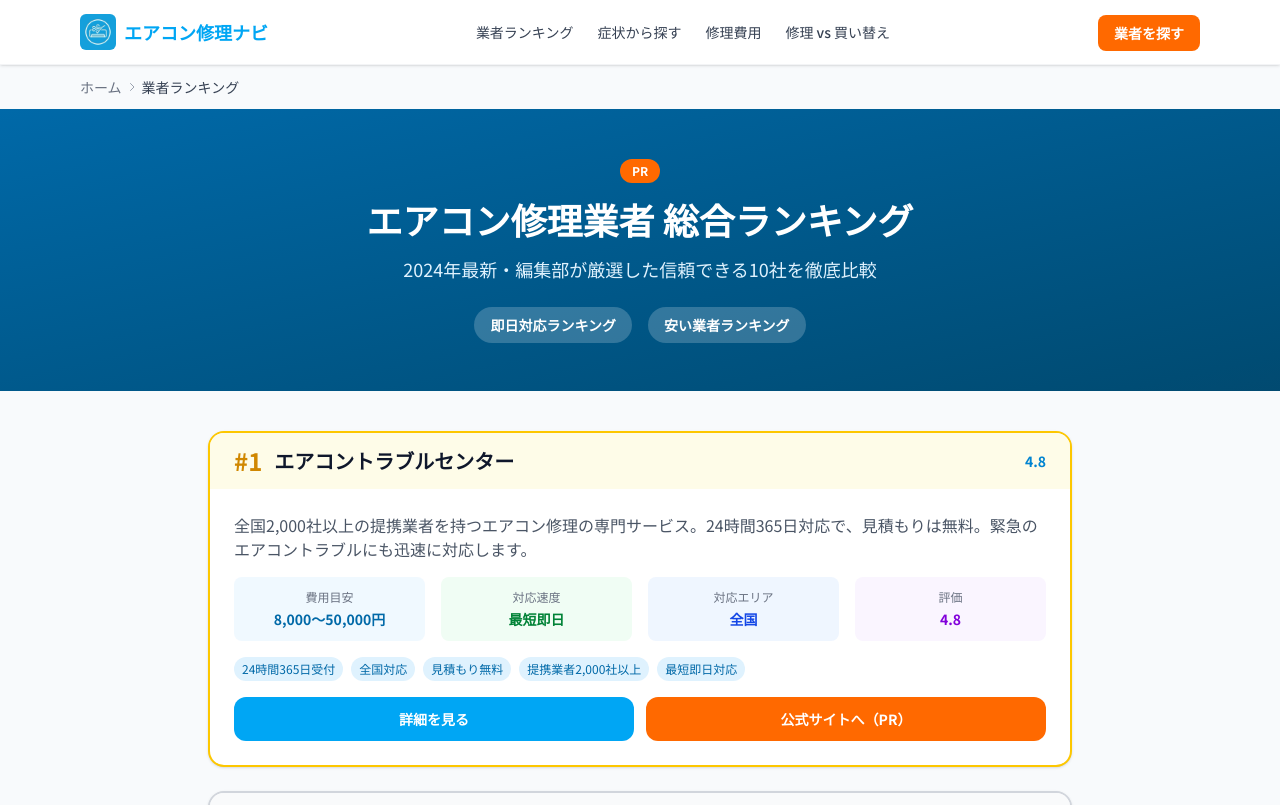
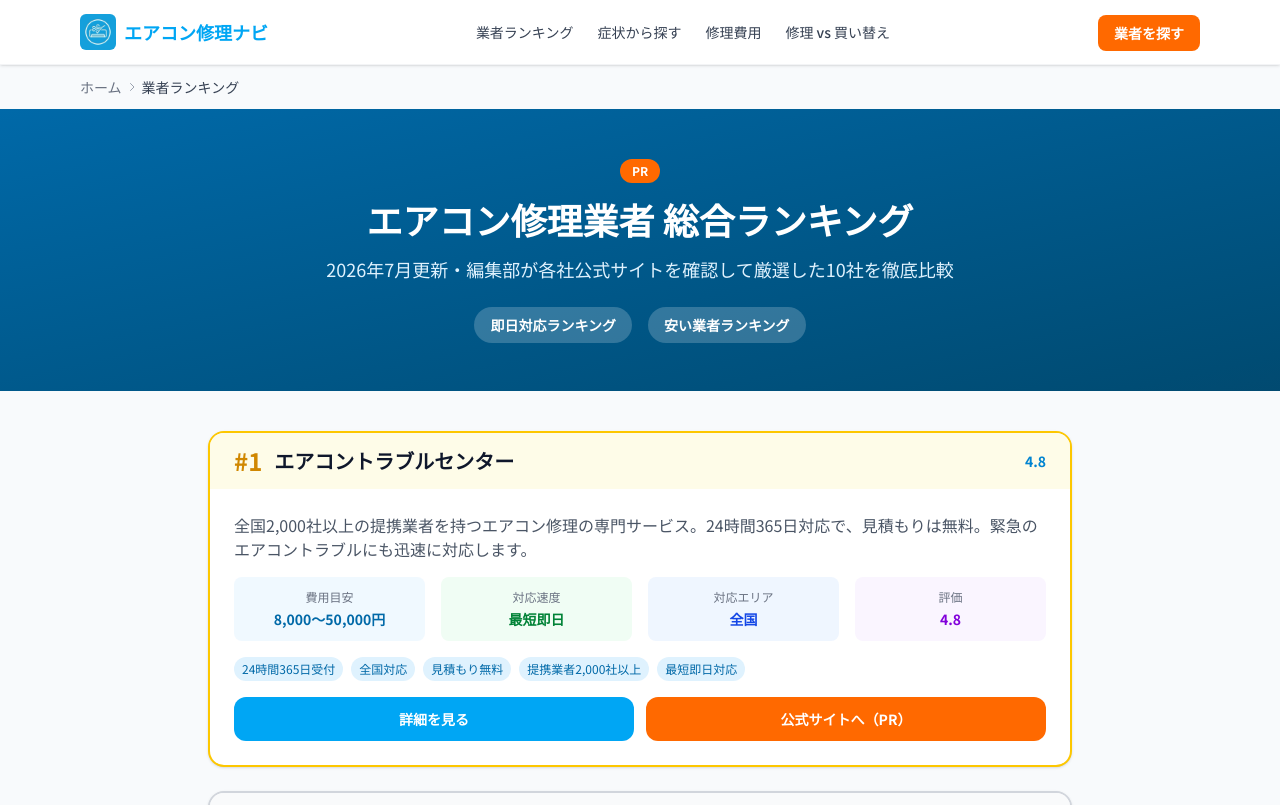
Before and after one commit to webmaster0818/aircon-repair-navi, a Next.js app: page /ranking in a window 1280 px wide. Shown: the top 805 px of the page. Built offline with nearby package versions, Linux system fonts and the light colour scheme.

Commit message:
横展開1: 2024年鮮度表記の撤廃(ranking title/hero→2026年7月)

```diff
--- a/app/ranking/page.tsx
+++ b/app/ranking/page.tsx
@@ -6,7 +6,7 @@ import AffiliateOfficialButton from "@/app/components/AffiliateOfficialButton";
 import { getAffiliate } from "@/lib/affiliates";
 
 export const metadata: Metadata = {
-  title: "エアコン修理業者ランキング｜2024年最新おすすめ10社",
+  title: "エアコン修理業者ランキング【2026年7月】おすすめ10社を徹底比較",
   description: "エアコン修理業者の総合ランキング。対応スピード・料金・口コミ・実績を徹底比較。最短即日対応から安い業者まで、あなたに最適な業者が見つかります。",
 };
 
@@ -19,7 +19,7 @@ export default function RankingPage() {
         <div className="max-w-4xl mx-auto px-4 text-center">
           <span className="inline-block bg-orange-500 text-white text-xs font-bold px-3 py-1 rounded-full mb-4">PR</span>
           <h1 className="text-3xl md:text-4xl font-bold mb-4">エアコン修理業者 総合ランキング</h1>
-          <p className="text-sky-100 text-lg">2024年最新・編集部が厳選した信頼できる10社を徹底比較</p>
+          <p className="text-sky-100 text-lg">2026年7月更新・編集部が各社公式サイトを確認して厳選した10社を徹底比較</p>
           <div className="flex flex-wrap justify-center gap-4 mt-6">
             <Link href="/ranking/fast" className="bg-white/20 hover:bg-white/30 text-white text-sm font-bold px-4 py-2 rounded-full transition-colors">
                即日対応ランキング
```
